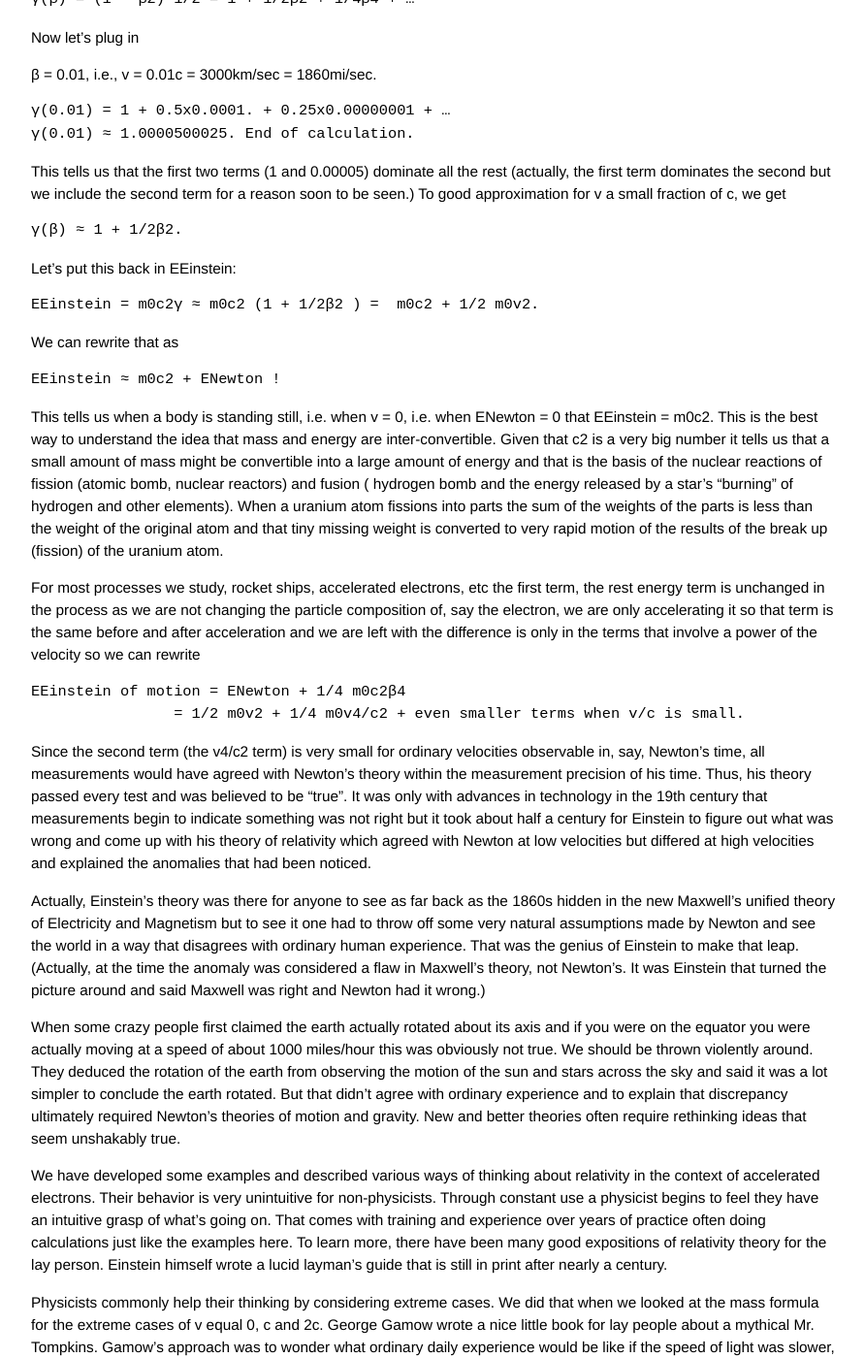
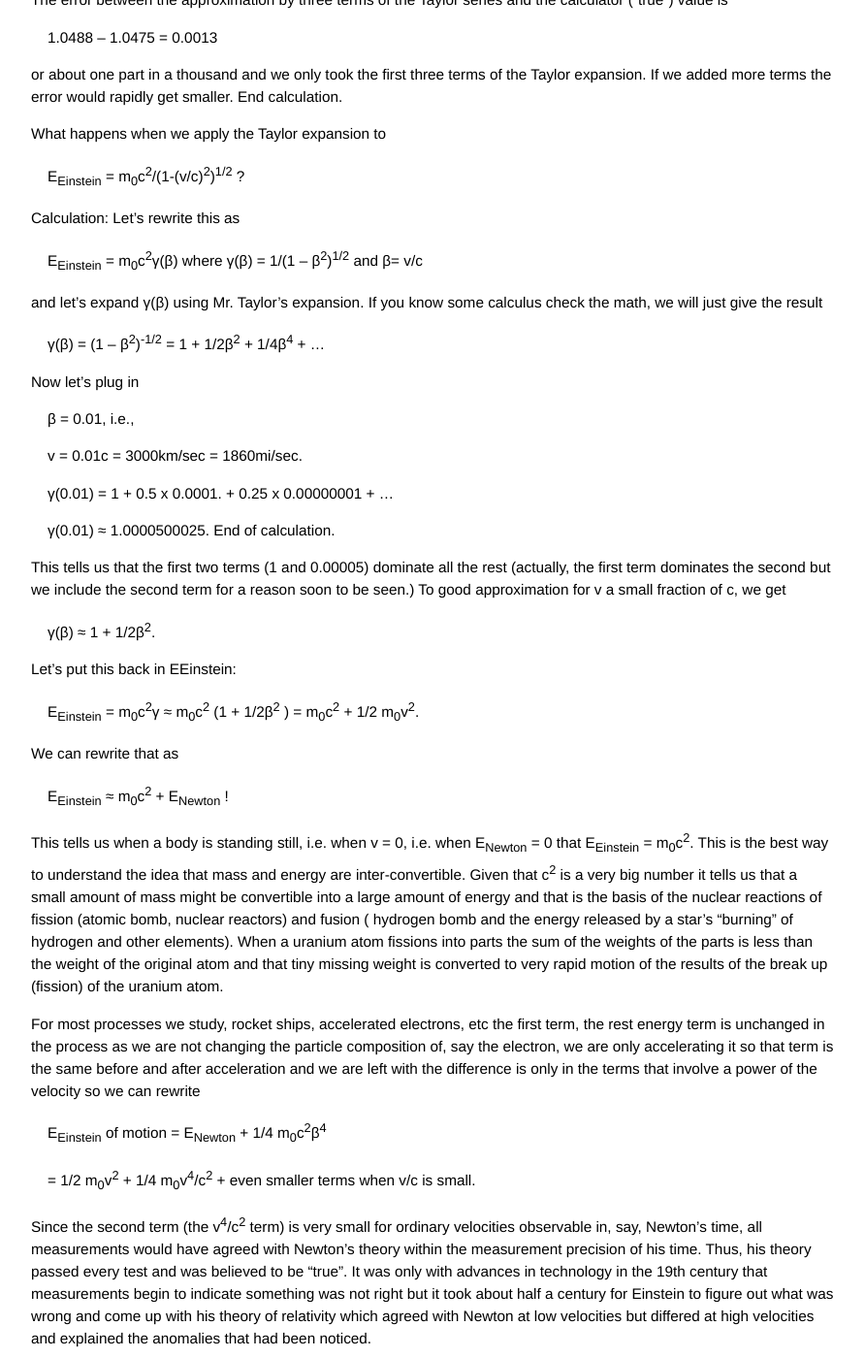
Before and after one commit to grbfacet/facet, a Jekyll site: the page built from tutorial.md, in a window 1280 px wide and 1400 px high, scrolled down 17610 px. Shown: the whole window at 97% size, without its empty margins (193-1085 px from the left). Built offline with Jekyll 4.4.1, drawn with Linux system fonts in a browser that asks for light colours; Markdown is read by kramdown in place of the engine named in the settings; some of the changed text lies outside the part shown.

Commit message:
Update tutorial.md

```diff
--- a/tutorial.md
+++ b/tutorial.md
@@ -344,7 +344,7 @@ This is a complicated unintuitive looking formula but we can tease out a feeling
 
 First, it says the mass of a moving body depends on only two things: its rest mass, m<sub>0</sub>, and the ratio of its speed to the speed of light, v/c. If v can never exceed c as relativity says, then the ratio v/c will always be smaller than 1. (Actually relativity only says you cannot accelerate an object from a speed less than c to a speed greater than c. It does not rule out the creation of a particle “born” with a speed greater than c. At present, such particles called “tachyons” have never been observed.) Further, no matter what situation we might be considering for the object, its rest mass, m<sub>0</sub>, and c will always be unchanged, those are what we call physical constants. All electrons have exactly the same rest mass no matter what their motion. In all situations, the speed of light is the same (this is the basis of relativity theory). What determines the inertial mass of a moving object is simply its speed, v.
 
-Now let’s look at some values for v. If the body is standing still, v = 0 and if you plug v = 0 into the mass formula and do the math you will see that m = m<sup>0</sup>; m standing still is the rest mass exactly as we wanted (more on this below). Now let’s go to another extreme value, what happens when v = c? We plug that in and we get infinity for the mass. Normal particles can’t exceed c by pushing because no matter how hard and how long you push to make it go faster as you get closer and closer to c all you are doing is adding to its mass energy (inertia) and less and less to its speed. Between the extremes of v = 0 and v = c we can see the mass formula predicts a positive number for the mass.
+Now let’s look at some values for v. If the body is standing still, v = 0 and if you plug v = 0 into the mass formula and do the math you will see that m = m<sub>0</sub>; m standing still is the rest mass exactly as we wanted (more on this below). Now let’s go to another extreme value, what happens when v = c? We plug that in and we get infinity for the mass. Normal particles can’t exceed c by pushing because no matter how hard and how long you push to make it go faster as you get closer and closer to c all you are doing is adding to its mass energy (inertia) and less and less to its speed. Between the extremes of v = 0 and v = c we can see the mass formula predicts a positive number for the mass.
 
 You may wonder how light itself can travel at the speed, c? It can because for photons, light particles,
 
@@ -366,7 +366,7 @@ Now let’s have a look at what happens between v = 0 and v = c. What about v =
 
 The inertia is only increased by one half of a millionth even at a speed of 18.6 mi/sec ( 30 km/sec), hardly a large amount. It’s no wonder no one noticed in Newton’s time.
 
-Calculation: Now let’s work backwards to find out how fast m0 must be going to double its inertia. We want
+Calculation: Now let’s work backwards to find out how fast m<sub>0</sub> must be going to double its inertia. We want
 
 <span class="eq">m = m<sub>0</sub>/(1- (v/c)<sup>2</sup>)<sup>1/2</sup> = 2m<sub>0</sub>.</span>
 
@@ -396,105 +396,115 @@ Thus our initial little electron bunch 12µm long with all the electrons at same
 
 We stated above that Newtonian theory is an approximation to relativity theory. But when we look at the two formulas for energy,
 
-ENewton = 1/2 m0v2 and
+<span class="eq">E<sub>Newton</sub> = 1/2 m<sub>0</sub>v<sup>2</sup> and</span>
 
-EEinstein = m0c2/(1-(v/c)2)1/2.
+<span class="eq">E<sub>Einstein</sub> = m<sub>0</sub>c<sup>2</sup>/(1-(v/c)<sup>2</sup>)<sup>1/2</sup>.</span>
 
 It’s not at all obvious that the first is an approximation to the second. The way to make this more precise is that we want to see that the second one looks more and more like the first one when v/c gets smaller and smaller. We already noted that at v =0 EEinstein does not equal 0 but ENewton does equal 0. So what is that about? We can use a Taylor series expansion of EEinstein to explore this issue.
 
 The Taylor series expansion of a function
 A function of a variable x can be expressed as an infinite sum of terms:
 
-	f(x) = f(0) + f’(0)x + (1/2)f’’(0)x2 + (1/2x3)f’’’(0)x3 + (1/2x3x4)f(4)(0)x4 + …
+<span class="eq">f(x) = f(0) + f’(0)x + (1/2)f’’(0)x<sup>2</sup> + (1/2x3)f<sup>(3)</sup>(0)x<sup>3</sup> + (1/2x3x4)f<sup>(4)</sup>(0)x<sup>4</sup> + …</span>
 
 The nice thing for us about Mr. Taylor’s series can be seen if you consider a case where x is much smaller than 1 and close to 0. When you take a number smaller than 1 and near zero and calculate it’s powers (multiples of itself), those powers rapidly get much smaller. If
 
-x = 0.1, then
-x2 = 0.01,
-x3 = 0.001,
-…
-x8 = 0.00000001,
-….
+<span class="eq">x = 0.1, then</span>
 
-And this means as you go further out in the sum of the series those terms are getting small very fast whenever the f(n)(0) terms stay relatively small because they are multiplied by two rapidly shrinking numbers, the 1/n! and the xn factors. This in turn means that f(x) is given by good approximation by just the first few terms of the series when x is small. If we know the limits of our measurement precision we can actually specify where to meaningfully cut off the series sum.
+<span class="eq">x<sup>2</sup> = 0.01,</span>
 
-Calculation: Let’s apply the series to something fairly simple. Consider a formula like
+<span class="eq">x<sup>3</sup> = 0.001,</span>
 
-	f(x) = (1 + x)1/2.
+<span class="eq">… </span>
+
+<span class="eq">x<sup>8</sup> = 0.00000001,</span>
+
+<span class="eq">… .
+
+And this means as you go further out in the sum of the series those terms are getting small very fast whenever the f<sup>(n)</sup>(0) terms stay relatively small because they are multiplied by two rapidly shrinking numbers, the 1/n! and the x<sup>n</sup> factors. This in turn means that f(x) is given by good approximation by just the first few terms of the series when x is small. If we know the limits of our measurement precision we can actually specify where to meaningfully cut off the series sum.
+
+Calculation: Let’s apply the series to something fairly simple to see how it works. Consider a formula like
+
+<span class="eq">f(x) = (1 + x)<sup>1/2.</sup></span>
 
 The first term in the series, f(0) means to replace x with 0 in the formula giving
 
-	f(0) = (1 + 0)1/2 = 11/2  = 1.
+<span class="eq">f(0) = (1 + 0)<sup>1/2</sup> = 1<sup>1/2</sup>  = 1.</span>
 
 From calculus f’(x) the first derivative of f(x) is given by
 
-	f’(x) = d/dx(1 + x)1/2 = ½(1 + x)-1/2 and thus
-	f’(0) = 1/2(1 + 0)-1/2 = ½(1)-1/2 = ½.
+<span class="eq">f’(x) = d/dx(1 + x)<sup>1/2</sup> = ½(1 + x)<sup>-1/2</sup> and thus</span>
+
+<span class="eq">f’(0) = ½(1 + 0)<sup>-1/2</sup> = ½(1)<sup>-1/2</sup> = ½.</span>
 
 Going one more term
 
-	f’’(x) = d/dx(1/2(1+x)-1/2) = (1/2)(-1/2)(1+x)-3/2 and thus
-	f’’(0) = (1/2)(-1/2)(1) = -1/4.
+<span class="eq">f’’(x) = d/dx(1/2(1+x)<sup>-1/2</sup>) = (1/2)(-1/2)(1+x)<sup>-3/2</sup> and thus</span>
 
-Then the first three terms of the Taylor series for (1 + x)1/2 are
+<span class="eq">f’’(0) = (1/2)(-1/2)(1) = -1/4.</span>
 
-	f(x) ≈ 1 + ½ x – ¼ x2 .
+Then the first three terms of the Taylor series for (1 + x)<sup>1/2</sup> are
+
+<span class="eq">f(x) ≈ 1 + ½ x – ¼ x<sup>2</sup> .</span>
 
 For x = 0.1 according to Mr. Taylor,
 
-	f(0.1) ≈  1 + ½ x 0.1 – ¼ x (0.1)2 = 1 + 0.05 - 0.0025 = 1.0475.
+<span class="eq">f(0.1) ≈  1 + ½ x 0.1 – ¼ x (0.1)<sup>2</sup> = 1 + 0.05 - 0.0025 = 1.0475.</span>
 
-But plugging in the original formula, f(x) = (1 + x)1/2 and using a calculator good to several decimal places
+But plugging in the original formula, f(x) = (1 + x)<sup>1/2</sup>and using a calculator good to several decimal places
 
-f(0.1) =  (1 + 0.1)1/2 = √(1.1) = 1.0488.
+<span class="eq">f(0.1) =  (1 + 0.1)<sup>1/2</sup> = √(1.1) = 1.0488.</span>
 
 The error between the approximation by three terms of the Taylor series and the calculator (“true”) value is
 
-1.0488 – 1.0475 = 0.0013
+<span class="eq">1.0488 – 1.0475 = 0.0013</span>
 
 or about one part in a thousand and we only took the first three terms of the Taylor expansion. If we added more terms the error would rapidly get smaller. End calculation.
 
 
 What happens when we apply the Taylor expansion to
 
-EEinstein = m0c2/(1-(v/c)2)1/2 ?
+<span class="eq">E<sub>Einstein</sub> = m<sub>0</sub>c<sup>2</sup>/(1-(v/c)<sup>2</sup>)<sup>1/2</sup> ?</span>
 
 Calculation: Let’s rewrite this as
 
-	EEinstein = m0c2γ(β) where γ(β) = 1/(1 – β2)1/2 and β= v/c
+<span class="eq">E<sub>Einstein</sub> = m<sub>0</sub>c<sup>2</sup>γ(β) where γ(β) = 1/(1 – β<sup>2</sup>)<sup>1/2</sup> and β= v/c</span>
 
 and let’s expand γ(β) using Mr. Taylor’s expansion. If you know some calculus check the math, we will just give the result
 
-	γ(β) = (1 – β2)-1/2 = 1 + 1/2β2 + 1/4β4 + …
+<span class="eq">γ(β) = (1 – β<sup>2</sup>)<sup>-1/2</sup> = 1 + 1/2β<sup>2</sup> + 1/4β<sup>4</sup> + …</span>
 
 Now let’s plug in
 
-β = 0.01, i.e.,
-v = 0.01c = 3000km/sec = 1860mi/sec.
+<span class="eq">β = 0.01, i.e.,</span>
 
-	γ(0.01) = 1 + 0.5x0.0001. + 0.25x0.00000001 + …
-	γ(0.01) ≈ 1.0000500025. End of calculation.
+<span class="eq">v = 0.01c = 3000km/sec = 1860mi/sec.</span>
+
+<span class="eq">γ(0.01) = 1 + 0.5 x 0.0001. + 0.25 x 0.00000001 + …</span>
+
+<span class="eq">γ(0.01) ≈ 1.0000500025. End of calculation.</span>
 
 This tells us that the first two terms (1 and 0.00005) dominate all the rest (actually, the first term dominates the second but we include the second term for a reason soon to be seen.) To good approximation for v a small fraction of c, we get
 
-	γ(β) ≈ 1 + 1/2β2.
+<span class="eq">γ(β) ≈ 1 + 1/2β<sup>2</sup>.</span>
 
- Let’s put this back in EEinstein:
+Let’s put this back in EEinstein:
 
-	EEinstein = m0c2γ ≈ m0c2 (1 + 1/2β2 ) =  m0c2 + 1/2 m0v2.
+<span class="eq">E<sub>Einstein</sub> = m<sub>0</sub>c<sup>2</sup>γ ≈ m<sub>0</sub>c<sup>2</sup> (1 + 1/2β<sup>2</sup> ) =  m<sub>0</sub>c<sup>2</sup> + 1/2 m<sub>0</sub>v<sup>2</sup>.</span>
 
 We can rewrite that as
 
-	EEinstein ≈ m0c2 + ENewton !
+<span class="eq">E<sub>Einstein</sub> ≈ m<sub>0</sub>c<sup>2</sup> + E<sub>Newton</sub> ! </span>
 
-This tells us when a body is standing still, i.e. when v = 0, i.e. when ENewton = 0 that EEinstein = m0c2. This is the best way to understand the idea that mass and energy are inter-convertible. Given that c2 is a very big number it tells us that a small amount of mass might be convertible into a large amount of energy and that is the basis of the nuclear reactions of fission (atomic bomb, nuclear reactors) and fusion ( hydrogen bomb and the energy released by a star’s “burning” of hydrogen and other elements). When a uranium atom fissions into parts the sum of the weights of the parts is less than the weight of the original atom and that tiny missing weight is converted to very rapid motion of the results of the break up (fission) of the uranium atom.
+This tells us when a body is standing still, i.e. when v = 0, i.e. when E<sub>Newton</sub> = 0 that E<sub>Einstein</sub> = m<sub>0</sub>c<sup>2</sup>. This is the best way to understand the idea that mass and energy are inter-convertible. Given that c<sup>2</sup> is a very big number it tells us that a small amount of mass might be convertible into a large amount of energy and that is the basis of the nuclear reactions of fission (atomic bomb, nuclear reactors) and fusion ( hydrogen bomb and the energy released by a star’s “burning” of hydrogen and other elements). When a uranium atom fissions into parts the sum of the weights of the parts is less than the weight of the original atom and that tiny missing weight is converted to very rapid motion of the results of the break up (fission) of the uranium atom.
 
 For most processes we study, rocket ships, accelerated electrons, etc the first term, the rest energy term is unchanged in the process as we are not changing the particle composition of, say the electron, we are only accelerating it so that term is the same before and after acceleration and we are left with the difference is only in the terms that involve a power of the velocity so we can rewrite
 
-	EEinstein of motion = ENewton + 1/4 m0c2β4
-			= 1/2 m0v2 + 1/4 m0v4/c2 + even smaller terms when v/c is small.
+<span class="eq">E<sub>Einstein</sub> of motion = E<sub>Newton</sub> + 1/4 m<sub>0</sub>c<sup>2</sup>β<sup>4</sup></span>
 
-Since the second term (the v4/c2 term) is very small for ordinary velocities observable in, say, Newton’s time, all measurements would have agreed with Newton’s theory within the measurement precision of his time. Thus, his theory passed every test and was believed to be “true”. It was only with advances in technology in the 19th century that measurements begin to indicate something was not right but it took about half a century for Einstein to figure out what was wrong and come up with his theory of relativity which agreed with Newton at low velocities but differed at high velocities and explained the anomalies that had been noticed.
+<span class="eq">= 1/2 m<sub>0</sub>v<sup>2</sup> + 1/4 m<sub>0</sub>v<sup>4</sup>/c<sup>2</sup> + even smaller terms when v/c is small.</span>
+
+Since the second term (the v<sup>4</sup>/c<sup>2</sup> term) is very small for ordinary velocities observable in, say, Newton’s time, all measurements would have agreed with Newton’s theory within the measurement precision of his time. Thus, his theory passed every test and was believed to be “true”. It was only with advances in technology in the 19th century that measurements begin to indicate something was not right but it took about half a century for Einstein to figure out what was wrong and come up with his theory of relativity which agreed with Newton at low velocities but differed at high velocities and explained the anomalies that had been noticed.
 
 Actually, Einstein’s theory was there for anyone to see as far back as the 1860s hidden in the new Maxwell’s unified theory of Electricity and Magnetism but to see it one had to throw off some very natural assumptions made by Newton and see the world in a way that disagrees with ordinary human experience. That was the genius of Einstein to make that leap. (Actually, at the time the anomaly was considered a flaw in Maxwell’s theory, not Newton’s. It was Einstein that turned the picture around and said Maxwell was right and Newton had it wrong.)
 
@@ -504,7 +514,7 @@ We have developed some examples and described various ways of thinking about rel
 
 Physicists commonly help their thinking by considering extreme cases. We did that when we looked at the mass formula for the extreme cases of v equal 0, c and 2c. George Gamow wrote a nice little book for lay people about a mythical Mr. Tompkins. Gamow’s approach was to wonder what ordinary daily experience would be like if the speed of light was slower, 10 miles per hour! Mr. Tompkins needs to go shopping and hops on his bike and starts to peddle. At first his speed picks up rapidly but as he gets to around 7 mph it begins to be a little harder to peddle faster. We noted at v = 0.87c the mass of an object doubles. If c is 10 mph then Mr. Tompkins is peddling a system (bike + himself) that weighs twice as much when he reaches 8.7 mph (87% of his c). And it quickly gets worse as he peddles harder and harder barely increasing his speed with more and more effort but he continues to feel heavier and heavier.
 
-Relativity and plasma acceleration of electron bunches
+### Relativity and plasma acceleration of electron bunches
 
 Particle accelerators get particles very near the speed of light and behavior is very different there than at speeds we are used to in daily life. We showed above that even for speeds many miles per second the difference between the Newtonian and the relativistic behavior is almost indistinguishable. Now we want to have a look at near the speed of light where the particles in our accelerators operate. We have explained elsewhere that the plasma acceleration experiment involved bunch of electrons 12 µm long. The electrons at the front of the bunch gave up energy to create the ionized plasma and the plasma created the electric field which in turn accelerated electrons at the back of the bunch.
 
```
